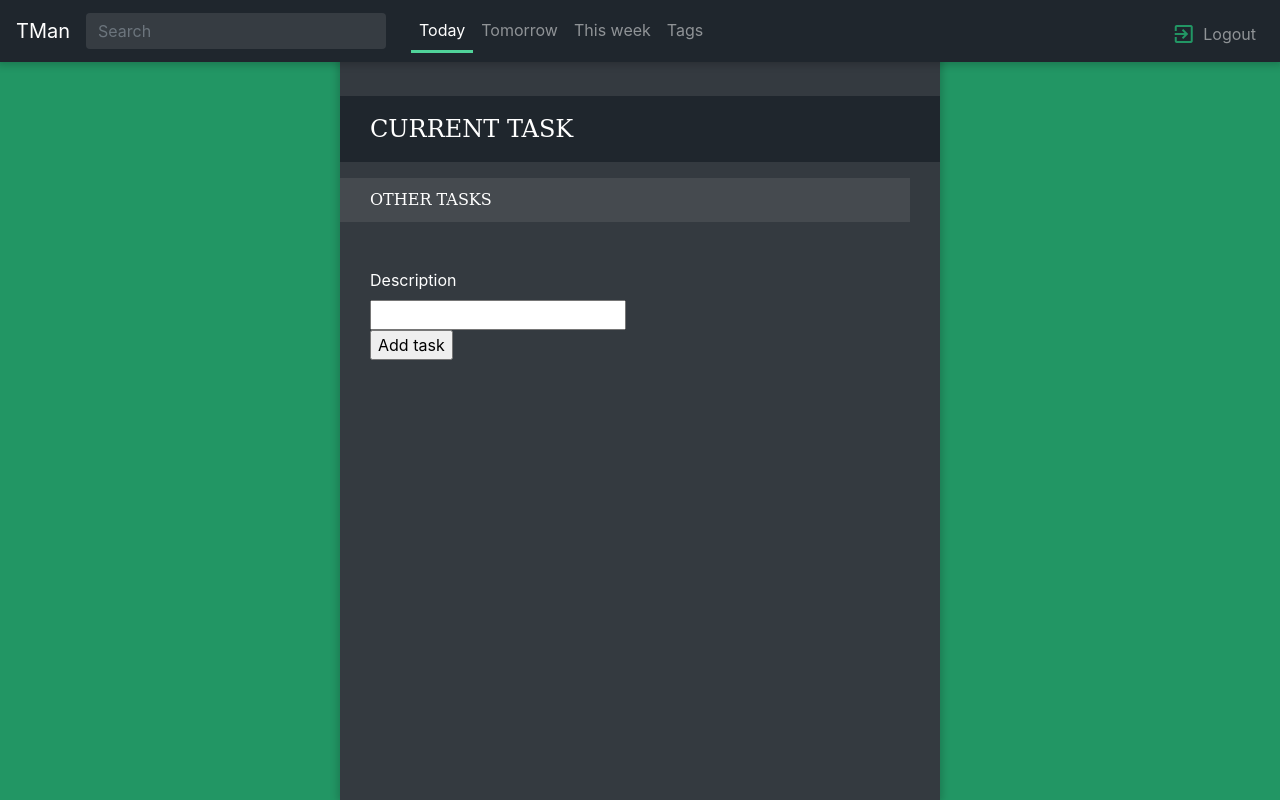
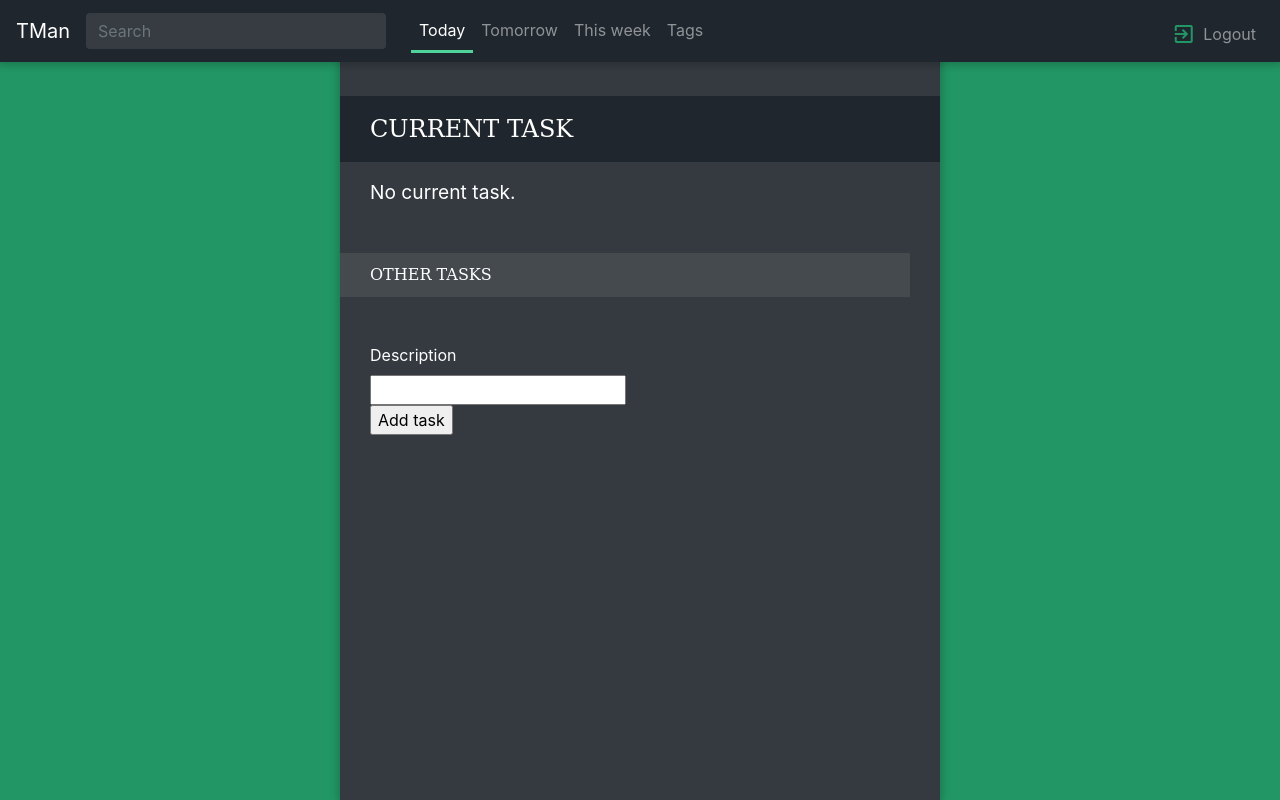
Before and after one commit to doc97/tman, a Flask app: page /tasks/today in a window 1280 px wide. Run offline with Flask 2, Linux system fonts and the light colour scheme; a user stored in the database is signed in; data that the repository does not hold is empty; some libraries are stand-ins or nearby versions.

Commit message:
Add small graphical improvements

```diff
--- a/application/static/tags.css
+++ b/application/static/tags.css
@@ -37,5 +37,4 @@
     max-width: 500px;
     padding: 13px;
     overflow-x: hidden;
-    cursor: text;
 }
--- a/application/templates/tags/tags_edit.html
+++ b/application/templates/tags/tags_edit.html
@@ -1,6 +1,7 @@
 {% extends "tags/tags_layout.html" %}
 {% block title %}Edit tag{% endblock %}
 {% block content %}
+    <div class="app-content">
         {% if tag %}
             <h1>Edit tag '{{ tag.name }}'</h1>
             <form action="{{ url_for('tags_edit') }}?tagId={{ tag.id }}" method="POST">
@@ -25,5 +26,6 @@
                 {% endif %}
            </div>
         </form>
+    </div>
 {% endblock %}
 {% block nav_tags %} <a class="nav-item nav-link active" href="{{ url_for('tags_all') }}">Tags</a> {% endblock %}
--- a/application/templates/tasks/tasks_macros.html
+++ b/application/templates/tasks/tasks_macros.html
@@ -43,6 +43,7 @@
     <div class="icon-list overflow-list">
         <a id="order-up" class="overflow-item" href="#">Move up</a>
         <a id="order-down" class="overflow-item" href="#">Move down</a>
+        <div class="overflow-divider"></div>
         <a id="move-1" class="overflow-item" href="#">Send to Today</a>
         <a id="move-2" class="overflow-item" href="#">Send to Tomorrow</a>
         <a id="move-3" class="overflow-item" href="#">Send to This week</a>
--- a/application/templates/tasks/tasks_search.html
+++ b/application/templates/tasks/tasks_search.html
@@ -25,7 +25,9 @@
     {% endif %}
 
     {% if not today_tasks and not tomorrow_tasks and not week_tasks %}
-        <p class="app-text">No results.</p>
+        <div class="app-content">
+            <p class="app-text">No results.</p>
+        </div>
     {% else %}
         {{ macros.overflow_menu() }}
     {% endif %}
--- a/application/templates/tasks/tasks_today.html
+++ b/application/templates/tasks/tasks_today.html
@@ -3,13 +3,15 @@
 {% block title %}Today{% endblock %}
 {% block content %}
     <p id="current-task-header" class="app-header app-header-primary">CURRENT TASK</p>
-    {% if tasks %}
-        <div class="app-content">
+    <div class="app-content">
+        {% if tasks %}
             <div id="task-{{ tasks[0].id }}">
                 {{ macros.task_item(tasks[0], tags, false) }}
             </div>
-        </div>
-    {% endif %}
+        {% else %}
+            <p class="app-text">No current task.</p>
+        {% endif %}
+    </div>
 
     <p id="other-tasks-header" class="app-header app-header-secondary">OTHER TASKS</p>
     <div class="app-content">
```
Lines whose indentation alone changed are shown as unchanged.
